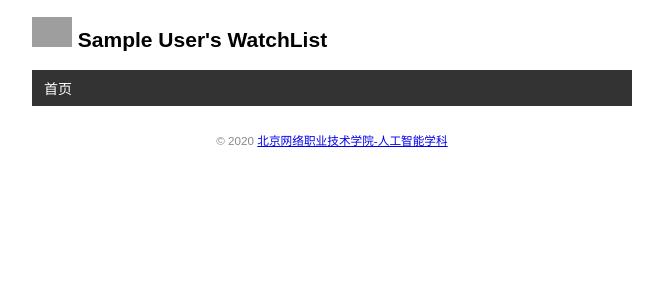
After one commit to aats2447270778/watchlist, a Flask app: template templates/base.html in a window 1280 px wide. The commit adds this page. Shown: the top 300 px of the page, without its empty margins (308-971 px from the left). Run offline with Flask 2, Linux system fonts and the light colour scheme; the template is opened without the code that fills it: values that come from a table or form of the project are taken from there, others are empty; tables that the repository leaves empty hold one stand-in row (values such as "Sample post"); grey boxes are pictures that could not be loaded.

```diff
--- a/app.py
+++ b/app.py
@@ -1,11 +1,51 @@
 import os
+import sys
+import click
 
-from flask import Flask,render_template
-# from flask_sqlalchemy import SQLAlchemy
-app =Flask(__name__)
+from flask import Flask, render_template
+from flask_sqlalchemy import SQLAlchemy
 
-@app.route('/')
-def index():
+app = Flask(__name__)
+
+WIN = sys.platform.startswith('win')
+if WIN:
+    prefix = 'sqlite:///'  # 如果是windows系统，三个斜杠
+else:
+    prefix = 'sqlite:////'  # Mac，Linux，四个斜杠
+
+# 配置
+app.config['SQLALCHEMY_DATABASE_URI'] = prefix + os.path.join(app.root_path, 'data.db')
+app.config['SQLALCHEMY_TRACK_MODIFICATIONS'] = False  # 关闭对模型修改的监控
+
+db = SQLAlchemy(app)
+
+
+# 创建数据库模型类
+class User(db.Model):
+    id = db.Column(db.Integer, primary_key=True)  # 主键
+    name = db.Column(db.String(20))
+
+
+class Movie(db.Model):
+    id = db.Column(db.Integer, primary_key=True)  # 主键
+    title = db.Column(db.String(60))
+    year = db.Column(db.String(4))
+
+
+# 自定义initdb
+@app.cli.command()
+@click.option('--drop', is_flag=True, help='删除之后再创建')
+def initdb(drop):
+    if drop:
+        db.drop_all()
+    db.create_all()
+    click.echo('初始化数据库')
+
+
+# 自定义命令forge，把数据写入数据库
+@app.cli.command()
+def forge():
+    db.create_all()
     name = "Bruce"
     movies = [
         {'title': '杀破狼', 'year': '2003'},
@@ -19,5 +59,27 @@ def index():
         {'title': '导火索', 'year': '2005'},
         {'title': '叶问', 'year': '2015'}
     ]
+    user = User(name=name)
+    db.session.add(user)
+    for m in movies:
+        movie = Movie(title=m['title'], year=m['year'])
+        db.session.add(movie)
+    db.session.commit()
+    click.echo('数据导入完成')
 
-    return render_template('index.html', name=name, movies=movies)
+
+@app.route('/index')
+def index():
+    movies = Movie.query.all()
+    return render_template('index.html', movies=movies)
+
+
+@app.errorhandler(404)  # 传入要处理的错误代码
+def page_not_found(e):
+    return render_template('404.html'), 404
+
+
+@app.context_processor  # 模板上下文处理函数
+def inject_user():
+    user = User.query.first()
+    return dict(user=user)
--- a/static/style.css
+++ b/static/style.css
@@ -13,7 +13,7 @@ footer{
 }
 /* 头像 */
 .avatar{
-    width: 20px;
+    width: 40px;
 }
 
 /* 电影列表 */
@@ -35,3 +35,59 @@ footer{
     margin: 0 auto;
     height: 100px;
 }
+nav ul{
+    list-style: none;
+    margin: 0;
+    padding: 0;
+    overflow: hidden;
+    background: #333333
+}
+nav li {
+    float: left;
+}
+nav li a{
+    display: block;
+    color: white;
+    text-align: center;
+    padding: 8px 12px;
+    text-decoration: none
+}
+nav li a:hover{
+    background: #111111
+}
+.float-right{
+    float: right;
+}
+.vbd{
+    font-size: 12px;
+    font-weight: bold;
+    color: black;
+    text-decoration: none;
+    background: #f5c518;
+    border-radius: 5px;
+    padding: 3px 5px;
+}
+/*美化input标签*/
+input[type=submit]{
+    font-family: inherit;
+}
+input[type=text]{
+    border: 1px solid black;
+}
+input[type=year]{
+    width: 50px;
+}
+.btn{
+    font-size: 12px;
+    padding: 3px 5px;
+    cursor: pointer;
+    background: white;
+    color: black;
+    border: 1px solid #555555;
+}
+.btn:hover{
+    text-decoration: none;
+    background: black;
+    color: white;
+    border: 1px solid black;
+}
--- /dev/null
+++ b/templates/base.html
@@ -0,0 +1,33 @@
+<!DOCTYPE html>
+<html lang="en">
+
+<head>
+    {% block head %}
+    <meta charset="UTF-8">
+    <meta name="viewport" content="width=device-width, initial-scale=1.0">
+    <meta http-equiv="X-UA-Compatible" content="ie=edge">
+    <link rel="shortcut icon" href="{{ url_for('static',filename='favicon.ico') }}" type="image/x-icon">
+    <link rel="stylesheet" href="{{ url_for('static',filename='style.css') }}">
+    <title>{{ user.name }}'s WatchList</title>
+    {% endblock %}
+</head>
+
+<body>
+    <h2>
+        <img class="avatar" src="{{ url_for('static',filename='images/4.jpg') }}" alt="头像">
+        {{ user.name }}'s WatchList
+    </h2>
+    <nav>
+        <ul>
+            <li>
+                <a href="{{ url_for('index') }}">首页</a>
+            </li>
+        </ul>
+    </nav>
+    {% block content %} {% endblock %}
+    <footer>
+        <small>&copy; 2020 <a href="http://www.bwzn.com">北京网络职业技术学院-人工智能学科</a></small>
+    </footer>
+</body>
+
+</html>
--- a/templates/index.html
+++ b/templates/index.html
@@ -15,6 +15,7 @@
     </h2>
     {# 使用length过滤器获取movies变量的长度 #}
     <p>{{ movies|length }} Titles</p >
+    {}
     <ul class="movie-list">
         {% for movie in movies %}
         <li>{{ movie.title }} - {{ movie.year }}</li>
```
Also changed, not shown: templates/404.html (added, +21 -0 lines), 1 other file.
